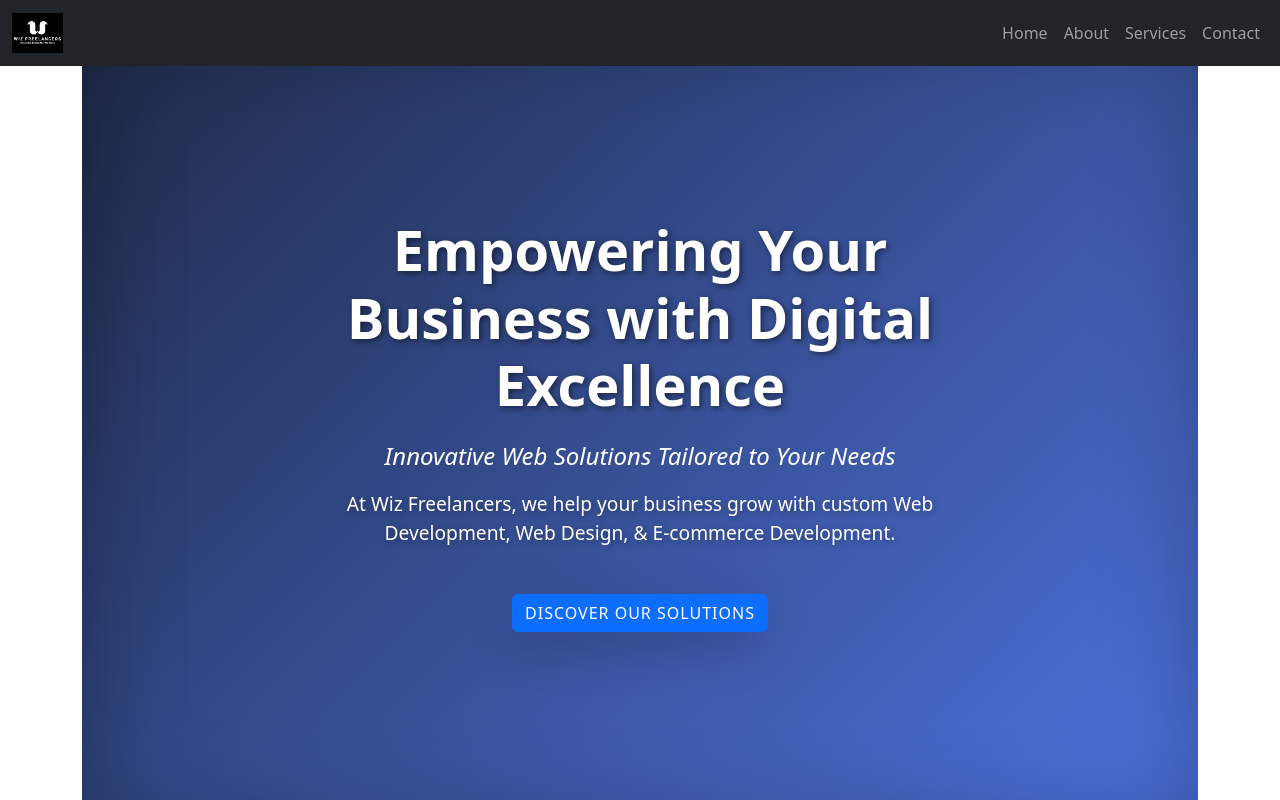
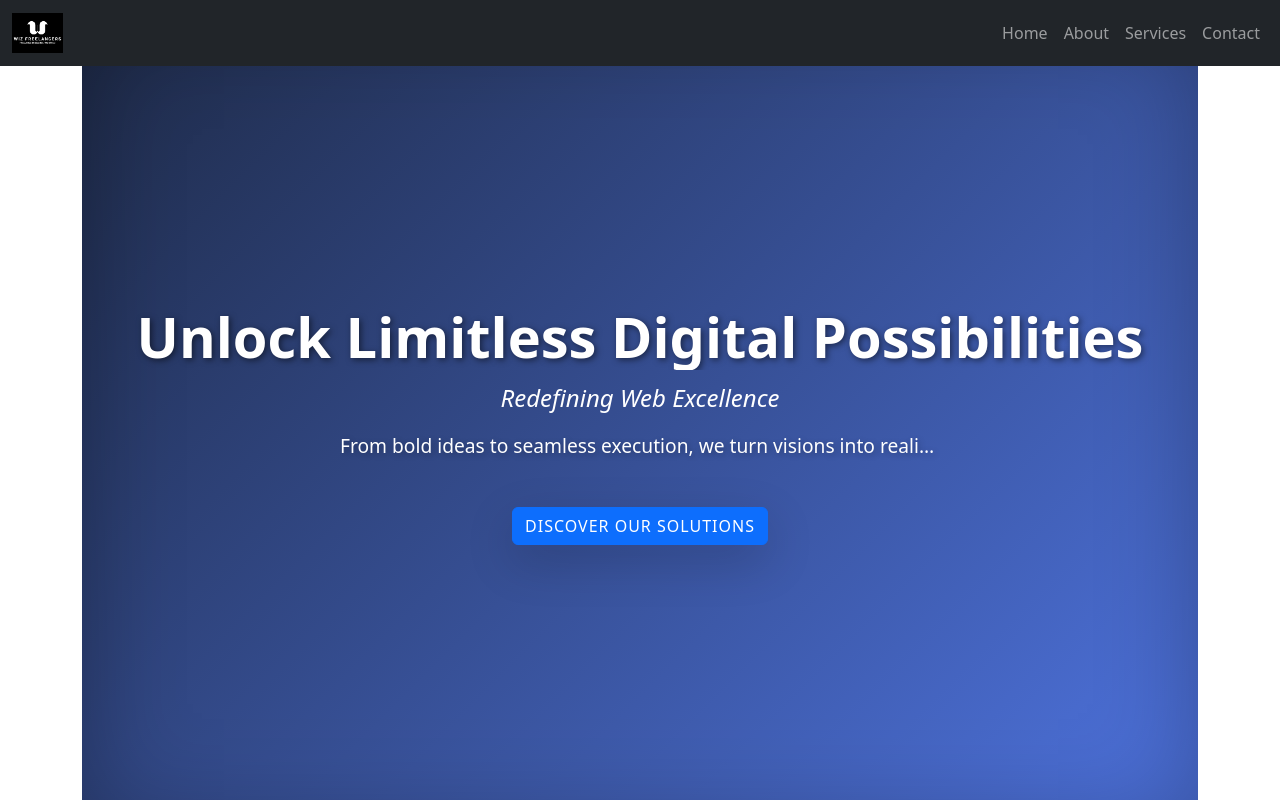
Before and after one commit to wiz-freelancers/wizfreelancers, a React (Create React App) app in the folder wiz/: page / in a window 1280 px wide. Shown: the top 800 px of the page. Built offline with nearby package versions, Linux system fonts and the light colour scheme.

Commit message:
first commit

```diff
--- a/wiz/src/components/Home.css
+++ b/wiz/src/components/Home.css
@@ -1,7 +1,7 @@
 /* Hero Section */
 .hero-section {
     position: relative;
-    background-image: linear-gradient(135deg, #1E2A47, #4E73DF); /* Sleek and professional gradient */
+    background-image: linear-gradient(135deg, #1E2A47, #4E73DF);
     background-size: cover;
     background-position: center center;
     color: white;
@@ -14,26 +14,27 @@
     height: 100vh;
     z-index: 1;
     overflow: hidden;
-    box-shadow: inset 0 0 100px rgba(0, 0, 0, 0.3); /* Subtle shadow */
+    box-shadow: inset 0 0 100px rgba(0, 0, 0, 0.3);
     animation: gradientAnimation 15s ease infinite;
     padding: 0 30px;
     margin: 0;
   }
 
-  /* Subtle background animation */
   @keyframes gradientAnimation {
     0% { background-position: 0 0; }
     50% { background-position: 100% 100%; }
     100% { background-position: 0 0; }
   }
 
-  /* Hero Section Titles */
   .hero-title {
     font-size: 3.5rem;
     font-weight: bold;
     animation: fadeIn 1.5s ease-in-out;
-    margin-bottom: 20px;
-    text-shadow: 2px 2px 6px rgba(0, 0, 0, 0.5); /* Strong text shadow */
+    margin-bottom: 10px;
+    text-shadow: 2px 2px 6px rgba(0, 0, 0, 0.5);
+    white-space: nowrap; /* Prevents text from breaking into multiple lines */
+    overflow: hidden;
+    text-overflow: ellipsis; /* Adds ellipsis if text overflows */
   }
 
   .hero-slogan {
@@ -41,6 +42,9 @@
     font-weight: 400;
     margin-top: 10px;
     font-style: italic;
+    white-space: nowrap;
+    overflow: hidden;
+    text-overflow: ellipsis;
   }
 
   .hero-subtitle {
@@ -51,26 +55,28 @@
     max-width: 600px;
     margin-left: auto;
     margin-right: auto;
+    white-space: nowrap;
+    overflow: hidden;
+    text-overflow: ellipsis;
   }
 
-  /* Hero Section Button */
   .hero-btn {
     margin-top: 30px;
     padding: 12px 30px;
     font-size: 1.2rem;
     border-radius: 30px;
     transition: all 0.3s ease-in-out;
-    background-color: #0056b3; /* Corporate blue */
+    background-color: #0056b3;
     border: none;
     color: white;
     text-transform: uppercase;
     letter-spacing: 1px;
-    box-shadow: 0 4px 10px rgba(0, 0, 0, 0.2); /* Soft shadow */
+    box-shadow: 0 4px 10px rgba(0, 0, 0, 0.2);
   }
 
   .hero-btn:hover {
     background-color: #00408d;
-    box-shadow: 0 6px 15px rgba(0, 0, 0, 0.3); /* Darker hover shadow */
+    box-shadow: 0 6px 15px rgba(0, 0, 0, 0.3);
   }
 
   /* Responsive Adjustments */
@@ -142,6 +148,7 @@
       font-size: 0.9rem;
     }
   }
+
 
 
 
--- a/wiz/src/components/Home.jsx
+++ b/wiz/src/components/Home.jsx
@@ -14,18 +14,17 @@ const Home = () => {
       <div className="hero-section">
   <div className="container">
     <div className="row align-items-center justify-content-center text-center">
-      <div className="col-lg-8">
-        <h1 className="hero-title">Empowering Your Business with Digital Excellence</h1>
-        <p className="hero-slogan">Innovative Web Solutions Tailored to Your Needs</p>
-        <p className="hero-subtitle text-shadow">
-          At Wiz Freelancers, we help your business grow with custom Web Development, Web Design, & E-commerce Development.
-        </p>
+      <div className="col-lg-12">
+        <h1 className="hero-title">Unlock Limitless Digital Possibilities</h1>
+        <p className="hero-slogan">Redefining Web Excellence</p>
+        <p className="hero-subtitle">From bold ideas to seamless execution, we turn visions into reality.</p>
         <Link to="/services" className="hero-btn btn btn-primary shadow-lg hover-btn">Discover Our Solutions</Link>
       </div>
     </div>
   </div>
   <div className="shape-background"></div>
 </div>
+
 
 
       {/* Services Section */}
```
